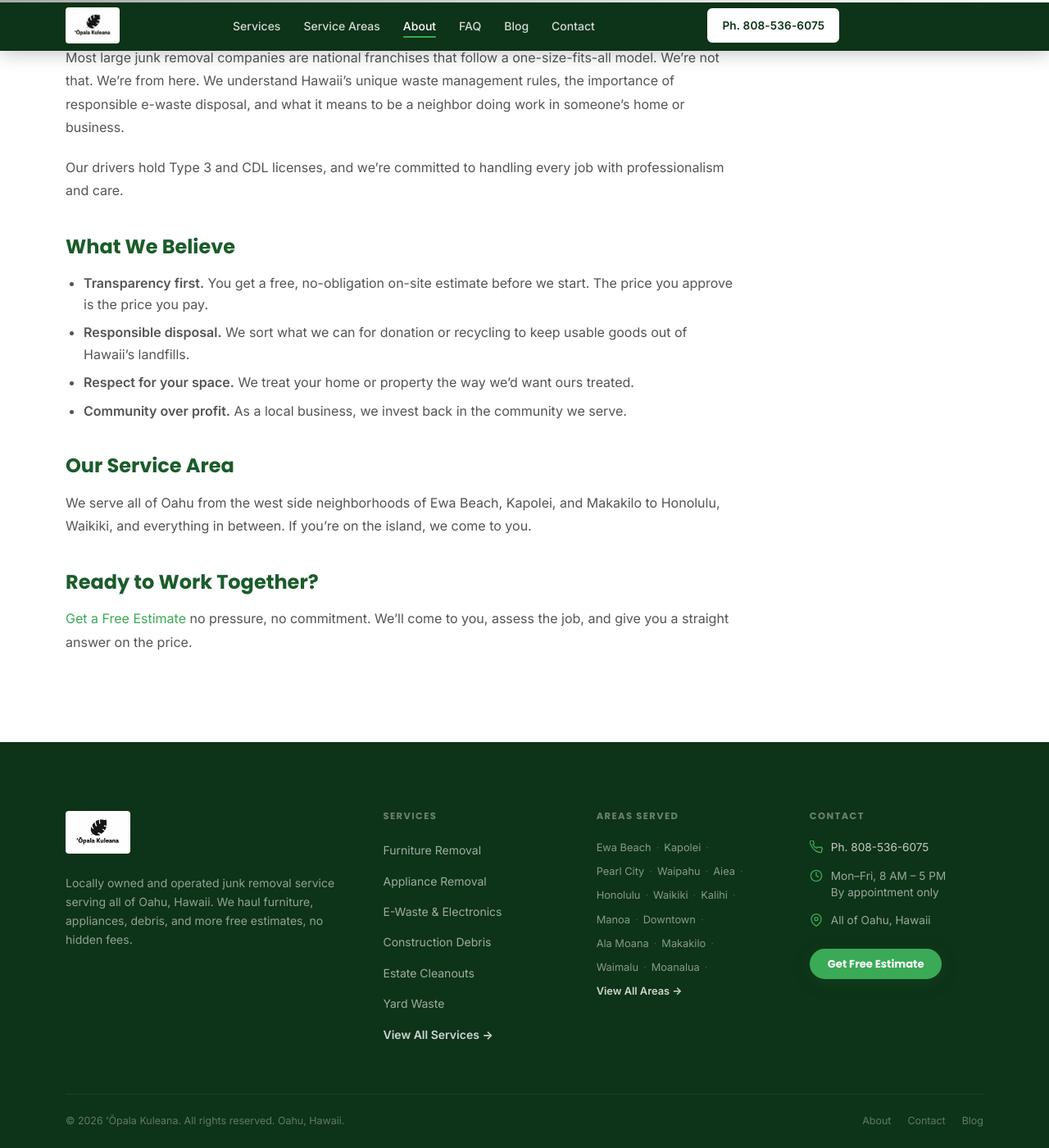
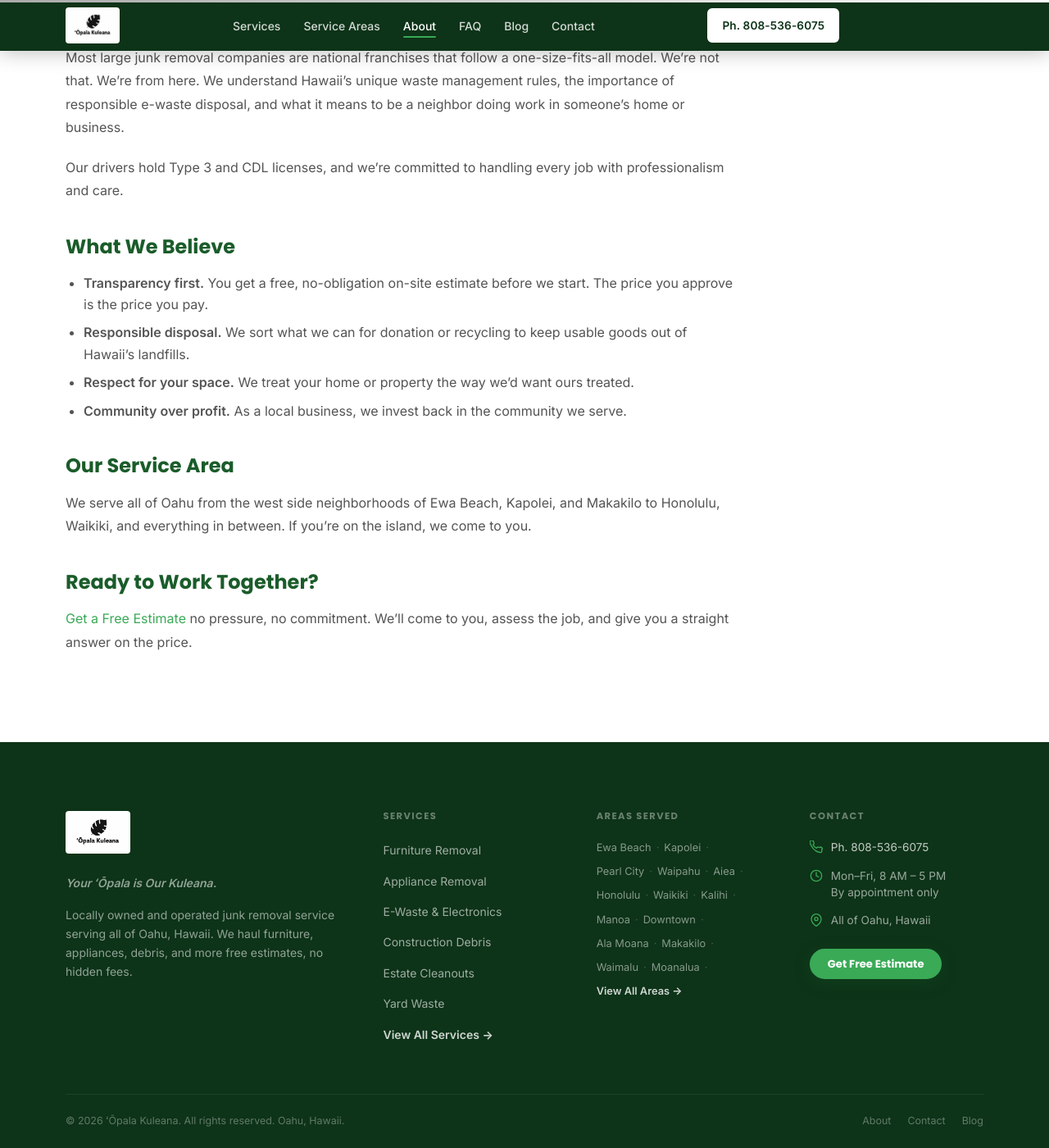
Before and after one commit to tobuku/opalakuleana, a Jekyll site: the page built from _pages/about.md, in a window 1280 px wide and 1400 px high, scrolled down 675 px. Shown: the whole window at 82% size. Built offline with Jekyll 4.4.1, drawn with Linux system fonts in a browser that asks for light colours; nearby versions of some CDN libraries.

Commit message:
Add tagline "Your ʻŌpala is Our Kuleana" to hero, footer, and config
Co-Authored-By: Claude Opus 4.6 <noreply@anthropic.com>

```diff
--- a/_config.yml
+++ b/_config.yml
@@ -4,7 +4,7 @@
 
 # Site settings
 title: ʻŌpala Kuleana
-tagline: Oahu Junk Removal
+tagline: "Your ʻŌpala is Our Kuleana"
 description: Professional junk removal service in Oahu, Hawaii. We remove furniture, appliances, construction debris, and more. Free estimates. Serving Ewa Beach, Honolulu, Kapolei, and all of Oahu.
 author: ʻŌpala Kuleana
 email:
--- a/_layouts/default.html
+++ b/_layouts/default.html
@@ -79,6 +79,7 @@
           <a href="{{ site.baseurl }}/" class="footer-logo">
             <img src="{{ site.baseurl }}/assets/images/ok-logo-flat.png" alt="ʻŌpala Kuleana" class="footer-logo-img">
           </a>
+          <p class="footer-tagline">Your ʻŌpala is Our Kuleana.</p>
           <p>Locally owned and operated junk removal service serving all of Oahu, Hawaii. We haul furniture, appliances, debris, and more free estimates, no hidden fees.</p>
           {% if site.email %}<a href="mailto:{{ site.email }}" class="footer-email">{{ site.email }}</a>{% endif %}
         </div>
--- a/assets/css/main.css
+++ b/assets/css/main.css
@@ -556,6 +556,15 @@ button { font-family: var(--ff-sans); }
 
 .hero-title-line { display: block; }
 
+.hero-tagline {
+  font-size: clamp(1.05rem, 2vw, 1.25rem);
+  font-style: italic;
+  font-weight: 500;
+  color: var(--c-gold);
+  letter-spacing: 0.02em;
+  margin-bottom: 14px;
+}
+
 .hero-subtitle {
   font-size: clamp(1rem, 1.8vw, 1.15rem);
   color: rgba(255,255,255,0.78);
@@ -1432,6 +1441,14 @@ textarea.form-control {
   text-decoration: none;
 }
 
+.footer-tagline {
+  font-size: 1rem;
+  font-style: italic;
+  font-weight: 600;
+  color: var(--c-gold);
+  margin-bottom: 10px;
+}
+
 .footer-brand p {
   font-size: 0.875rem;
   line-height: 1.65;
--- a/assets/js/main.js
+++ b/assets/js/main.js
@@ -150,6 +150,7 @@
   function initHeroAnimation() {
     var heroLabel   = document.querySelector('.hero-label');
     var heroLines   = document.querySelectorAll('.hero-title-line');
+    var heroTagline = document.querySelector('.hero-tagline');
     var heroSub     = document.querySelector('.hero-subtitle');
     var heroActions = document.querySelector('.hero-actions');
     var trustItems  = document.querySelectorAll('.trust-item');
@@ -174,6 +175,10 @@
         stagger: 0.15,
         ease: 'power3.out'
       }, '-=0.25');
+    }
+
+    if (heroTagline) {
+      tl.from(heroTagline, { y: 20, opacity: 0, duration: 0.5, ease: 'power2.out' }, '-=0.35');
     }
 
     if (heroSub) {
--- a/index.html
+++ b/index.html
@@ -121,6 +121,7 @@ description: Professional junk removal in Oahu, Hawaii. ʻŌpala Kuleana removes
         <span class="hero-title-line">We Haul.</span>
         <span class="hero-title-line accent">You Relax.</span>
       </h1>
+      <p class="hero-tagline">Your ʻŌpala is Our Kuleana.</p>
       <p class="hero-subtitle">From Ewa Beach to Downtown Honolulu, ʻŌpala Kuleana removes furniture, appliances, construction debris, and more. Free on-site estimates no hidden fees.</p>
 
       <div class="hero-actions">
```
